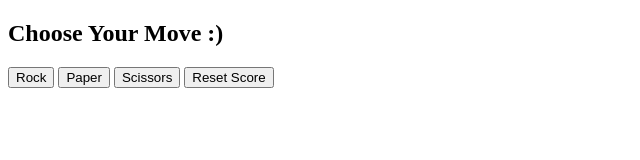
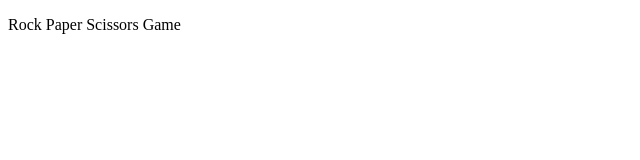
Before and after one commit to CrimsonFrost77/my-projects-landing-page, a plain HTML site: page rpsGame.html in a window 1280 px wide. Shown: the whole page, without its empty margins (0-640 px from the left). Drawn offline with Linux system fonts and the light colour scheme.

Commit message:
restarting

```diff
--- a/rpsGame.html
+++ b/rpsGame.html
@@ -4,130 +4,6 @@
     <title>Rock Paper Scissors</title>
   </head>
   <body>
-    <script>
-      let score = JSON.parse(localStorage.getItem('score'))||{
-        wins: 0,
-        losses: 0,
-        ties: 0
-      };
-
-      /*Test*/
-      /*
-      if(!score){
-        score = {
-          Wins: 0,
-          Losses: 0,
-          ties: 0
-        };
-        */
-
-
-      function pickComputerMove(){
-        let computerMove = '';
-        randomNum = Math.random();
-        if(randomNum>=0 && randomNum<1/3){
-          computerMove = 'Rock';
-        }else if(randomNum>=1/3 && randomNum<2/3){
-          computerMove = 'Paper';
-        }else if(randomNum>=2/3 && randomNum<1){
-          computerMove = 'Scissors'
-        }
-        return computerMove;
-      }
-
-      function playGame(playerMove){
-        const computerMove = pickComputerMove();
-        let result = '';
-        if(computerMove === 'Rock'){
-
-          if(playerMove === 'Rock'){
-            result = 'Tie';
-          }else if(playerMove === 'Paper'){
-            result = 'You Win';
-          }else if(playerMove === 'Scissors'){
-            result = 'You Lose';
-          }
-
-        }else if(computerMove === 'Paper'){
-
-          if(playerMove === 'Paper'){
-            result = 'Tie';
-          }else if(playerMove === 'Scissors'){
-            result = 'You Win';
-          }else if(playerMove === 'Rock'){
-            result = 'You Lose';
-          }
-
-        }else if(computerMove === 'Scissors'){
-
-          if(playerMove === 'Scissors'){
-            result = 'Tie';
-          }else if(playerMove === 'Rock'){
-            result = 'You Win';
-          }else if(playerMove === 'Paper'){
-            result = 'You Lose';
-          }
-        }
-
-        if(result === 'You Win'){
-          score.wins++;
-        }else if(result === 'You Lose'){
-          score.losses++;
-        }else if(result === 'Tie'){
-          score.ties++;
-        }
-
-        localStorage.setItem('score', JSON.stringify(score));
-
-        alert(`You picked ${playerMove}. Computer picked ${computerMove}. ${result}\nWins:${score.wins}, Losses:${score.losses}, Ties:${score.ties}`);
-
-      }
-
-      function resetScore(){
-        score.wins = 0;
-        score.losses = 0;
-        score.ties = 0;
-        localStorage.removeItem('score');
-      }
-
-      /*function testPickComputerMove() {
-        const outcomes = {
-          Rock: 0,
-          Paper: 0,
-          Scissors: 0
-        };
-        const numberOfTests = 1000000;
-
-        for (let i = 0; i < numberOfTests; i++) {
-          const move = pickComputerMove();
-          outcomes[move]++;
-        }
-
-        console.log('Outcomes after', numberOfTests, 'tests:');
-        console.log('Rock:', outcomes.Rock, '(', (outcomes.Rock / numberOfTests) * 100, '%)');
-        console.log('Paper:', outcomes.Paper, '(', (outcomes.Paper / numberOfTests) * 100, '%)');
-        console.log('Scissors:', outcomes.Scissors, '(', (outcomes.Scissors / numberOfTests) * 100, '%)');
-      }
-      */
-
-
-    </script>
-
-
-    <h2>Choose Your Move :)</h2>
-
-    <button onclick="
-      playGame('Rock');
-    ">Rock</button>
-    <button onclick="
-      playGame('Paper');
-    ">Paper</button>
-    <button onclick="
-      playGame('Scissors');
-    ">Scissors</button>
-
-    <button onclick="resetScore();
-    ">Reset Score</button>
-    <!--<button onclick="testPickComputerMove();">test</button>-->
+    <p>Rock Paper Scissors Game</p>
   </body>
 </html>
```
Also changed, not shown: demo.html (added).
